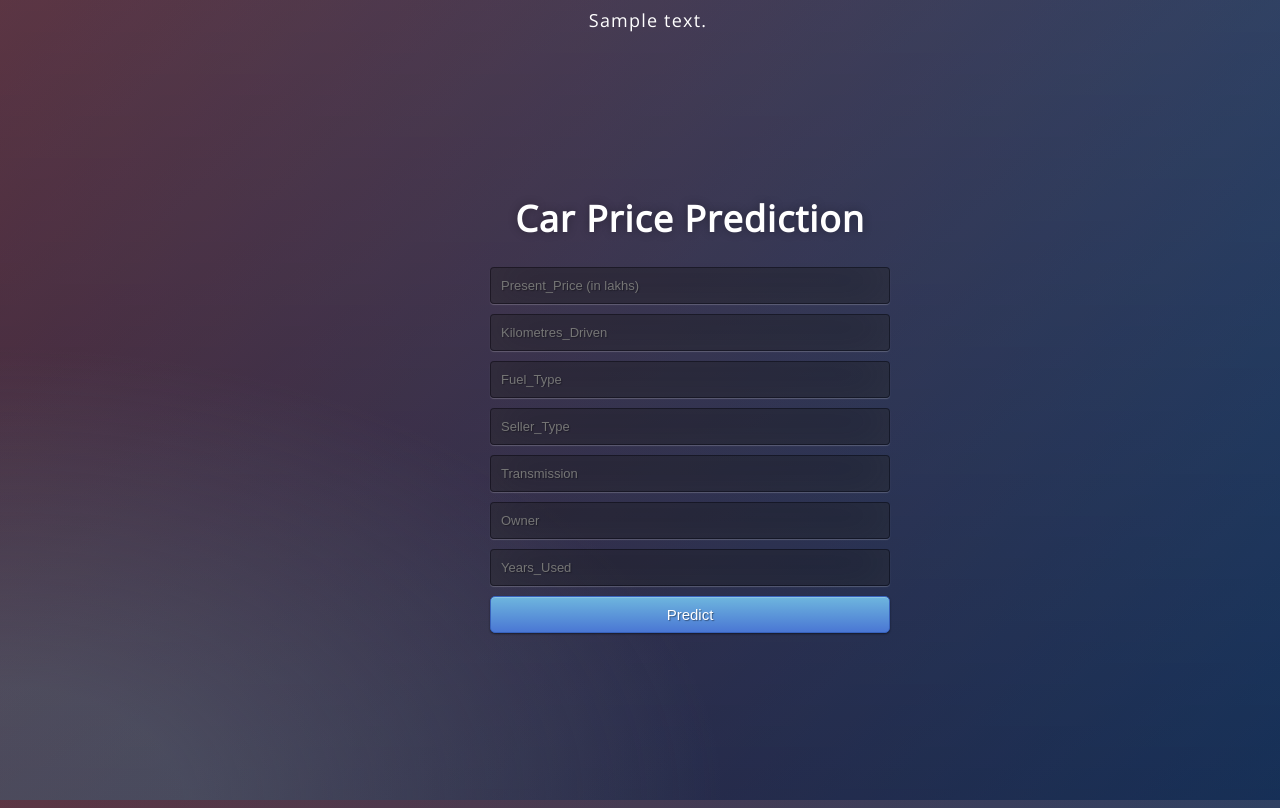
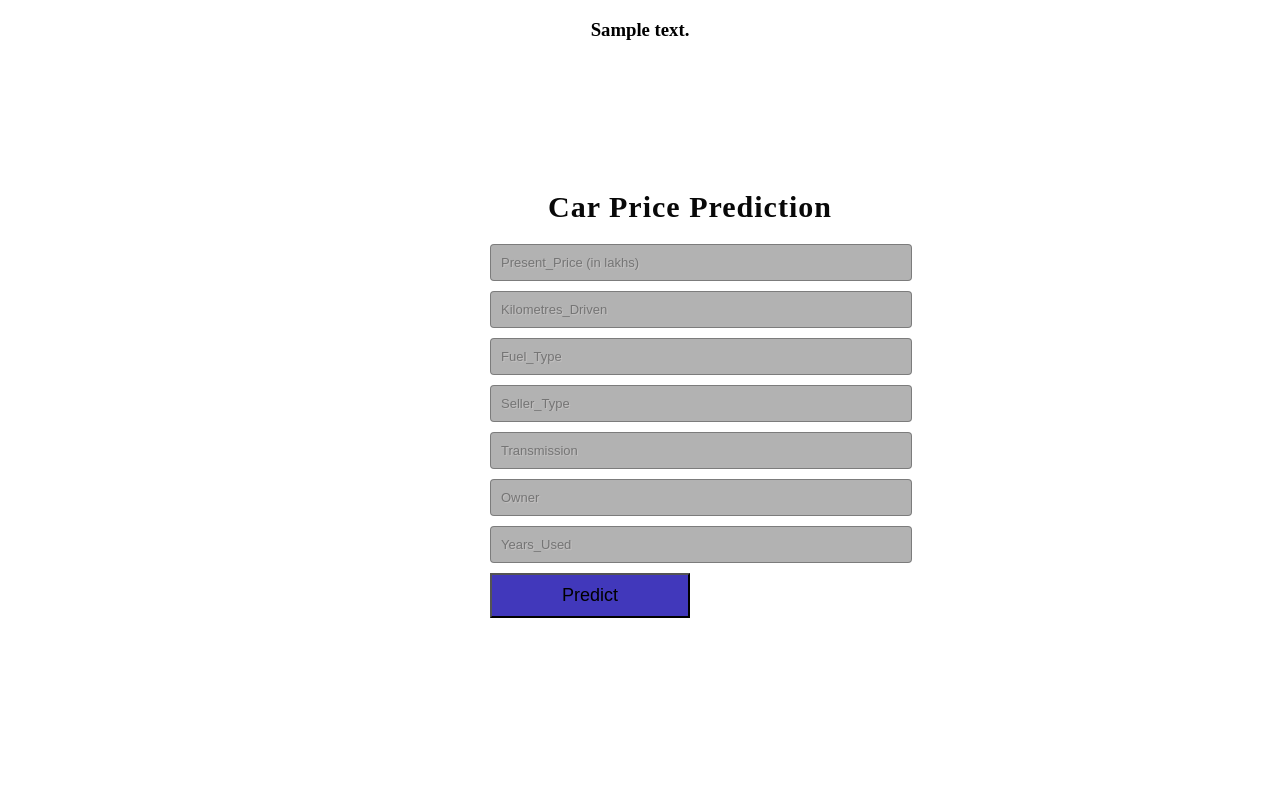
Before and after one commit to srikanthgembali/Car-Price-Prediction, a Flask app: template templates/index.html in a window 1280 px wide. After the commit the page ends 618 px from the top, so only its background shows below. Run offline with Flask 2, Linux system fonts and the light colour scheme; the template is opened without the code that fills it: most values are stand-ins (such as "Sample title", 1, 10 or a date in 2020); parts of the project's set-up code (start-up, migrations or seed data) failed here and were passed over.

Commit message:
Update index.html

```diff
--- a/templates/index.html
+++ b/templates/index.html
@@ -8,13 +8,13 @@
 <link href='https://fonts.googleapis.com/css?family=Arimo' rel='stylesheet' type='text/css'>
 <link href='https://fonts.googleapis.com/css?family=Hind:300' rel='stylesheet' type='text/css'>
 <link href='https://fonts.googleapis.com/css?family=Open+Sans+Condensed:300' rel='stylesheet' type='text/css'>
-<link rel="stylesheet" href="{{ url_for('static', filename='style.css') }}">
+<!-- <link rel="stylesheet" href="{{ url_for('static', filename='style.css') }}"> -->
 
 </head>
 
 <body>
  <div class="login">
-	<h1>Car Price Prediction</h1>
+	<h1 style="font-size:30px;">Car Price Prediction</h1>
 
      <!-- Main Input For Receiving Query to our ML -->
     <form action="{{ url_for('predict')}}"method="post">
@@ -32,9 +32,54 @@
    <br>
    <br>
 
+ </div>
 
+ <div
+   class ="output">
+ <h3>{{prediction_text}}</h3>
  </div>
- {{prediction_text}}
+<style>
+.output{
+  text-align: center;
+}
+
+.login {
+	position: absolute;
+	top: 40%;
+	left: 50%;
+  right: 50%;
+	margin: -150px 0 0 -150px;
+	width:400px;
+	height:400px;
+  float: right;
+}
+
+.login h1 { color: rgb(8, 8, 8); letter-spacing:1px; text-align:center; }
+
+input {
+	width: 100%;
+	margin-bottom: 10px;
+	background: rgba(0,0,0,0.3);
+	border: none;
+	outline: none;
+	padding: 10px;
+	font-size: 13px;
+	color: #fff;
+	text-shadow: 1px 1px 1px rgba(245, 240, 240, 0.3);
+	border: 1px solid rgba(0,0,0,0.3);
+	border-radius: 4px;
+}
+
+button{
+  position: relative;
+  text-align: center;
+  width: 50%;
+  padding: 10px;
+	font-size: 18px;
+  background-color: rgb(65, 56, 187);
+}
+</style>
+
 
 </body>
 </html>
```
